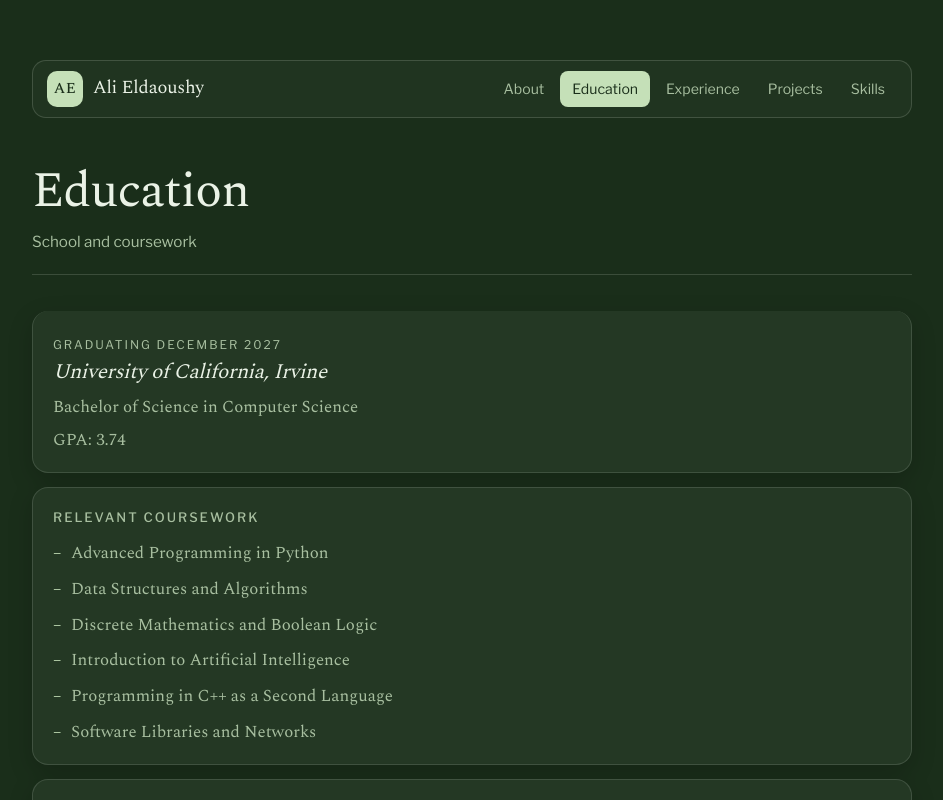
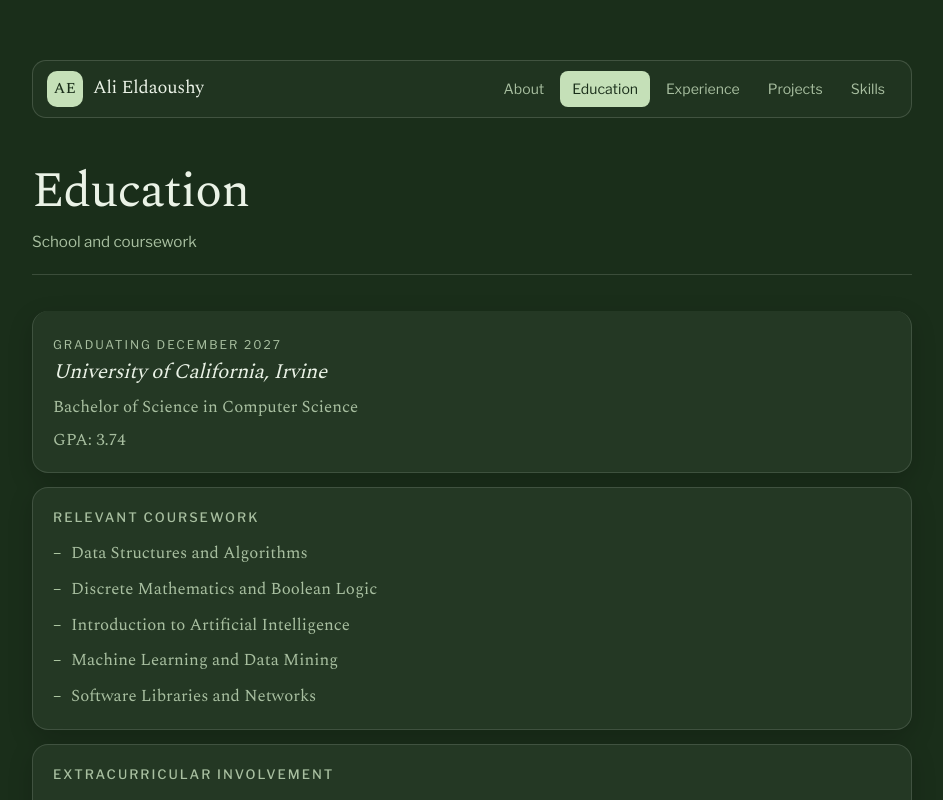
Before and after one commit to alieldaoushyuci/portfolio, a Next.js app: page /portfolio/education in a window 1280 px wide. Shown: the top 800 px of the page, without its empty margins (168-1111 px from the left). Built offline with nearby package versions, Linux system fonts and the light colour scheme.

Commit message:
Update relevant coursework on the education page.

```diff
--- a/app/education/page.jsx
+++ b/app/education/page.jsx
@@ -15,11 +15,10 @@ export default function Education() {
         <div className="platform">
           <p className="group-label">Relevant Coursework</p>
           <ul className="edu-list">
-            <li>Advanced Programming in Python</li>
             <li>Data Structures and Algorithms</li>
             <li>Discrete Mathematics and Boolean Logic</li>
             <li>Introduction to Artificial Intelligence</li>
-            <li>Programming in C++ as a Second Language</li>
+            <li>Machine Learning and Data Mining</li>
             <li>Software Libraries and Networks</li>
           </ul>
         </div>
```
Also changed, not shown: 26 other files (tests, documents, lock files or other folders).
